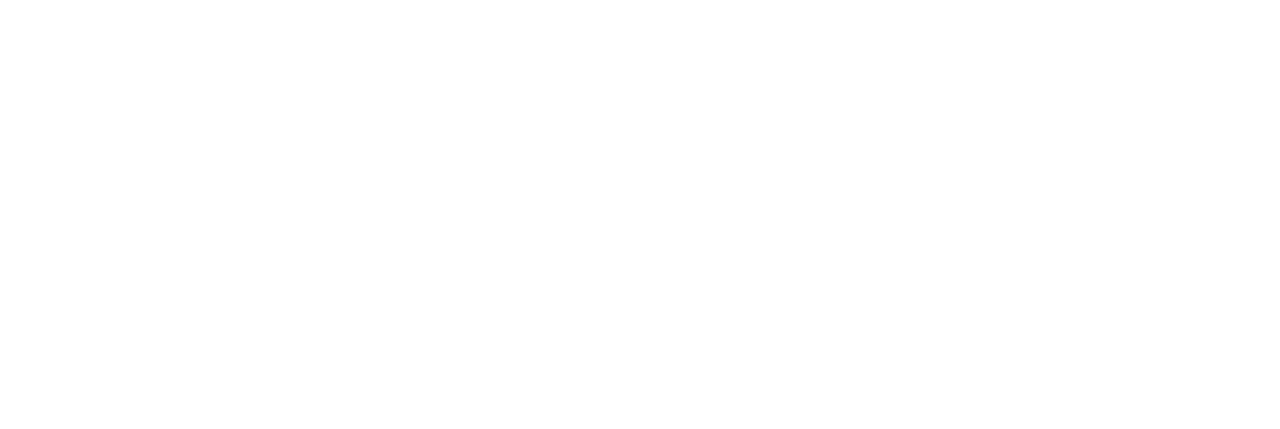
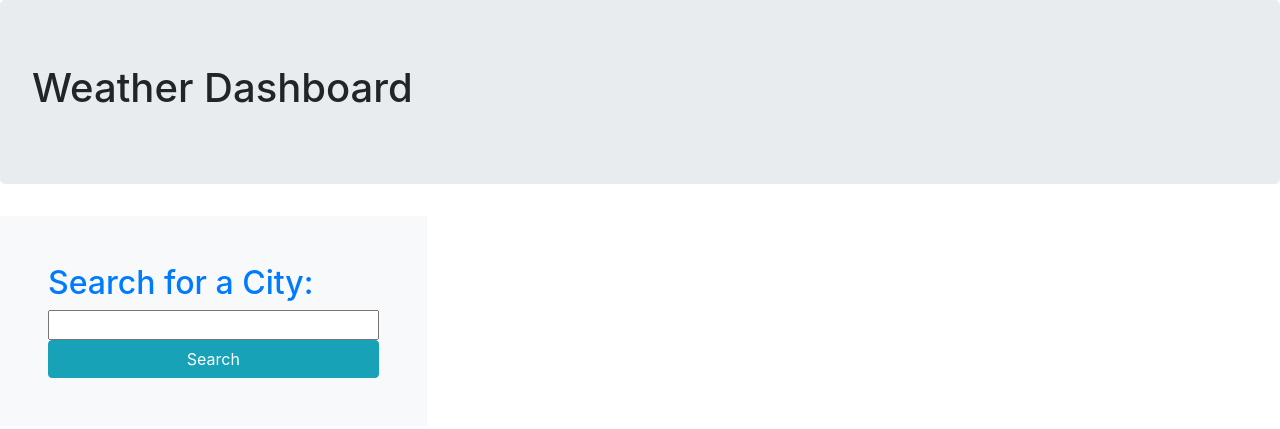
Before and after one commit to noheropage/weather-forecast, a plain HTML site: page index.html in a window 1280 px wide. Drawn offline with nearby package versions, Linux system fonts and the light colour scheme.

Commit message:
Add search bar and button on html

```diff
--- a/index.html
+++ b/index.html
@@ -1,23 +1,44 @@
 <!DOCTYPE html>
 <html lang="en">
+
 <head>
     <meta charset="UTF-8">
     <meta name="viewport" content="width=device-width, initial-scale=1.0">
     <title>Weather Dashboard</title>
-    <link rel="stylesheet" href="style.css">
+    <link rel="stylesheet" href="https://stackpath.bootstrapcdn.com/bootstrap/4.3.1/css/bootstrap.min.css" />
+    <link rel="stylesheet" href="https://use.fontawesome.com/releases/v5.8.1/css/all.css" />
+    <link rel="stylesheet" href="style.css" />
 </head>
 
 <body>
     <!-- TODO: Header that says Weather Dashboard -->
+    <header class="jumbotron align-center">
+        <h1>Weather Dashboard</h1>
+    </header>
+
 
     <!-- TODO: search bar on left hand side -->
+    <div class="col-4 flex-column align-center bg-light p-5">
+        <div class="search-area">
+            <h2 class="text-primary">Search for a City:</h2>
+            <form id="search-form" class="form w-100">
+                <input id="search-input" class="form-input w-100" type="text" placeholder="">
+                <button class="btn btn-info btn-block">Search</button>
+            </form>
+        </div>
 
-    <!-- TODO: List of previously searched cities -->
+        <!-- TODO: List of previously searched cities -->
+        <div class="search-history">
+
+        </div>
+    </div>
 
     <!-- TODO: main box that displays city name and current conditions -->
 
     <!-- TODO: 5-Day Forecast underneath that -->
 
+    <script src="https://cdnjs.cloudflare.com/ajax/libs/jquery/3.2.1/jquery.min.js"></script>
     <script src="script.js"></script>
 </body>
+
 </html>
--- a/script.js
+++ b/script.js
@@ -1,11 +1,18 @@
 
 
 // TODO: search bar that accepts name of city
+
+    // TODO: search button
 
 // TODO: Put that city name into weather API fetch
 
 // TODO: store city names in local storage and display on side
 var h = localStorage.getItem("history") || []
+localStorage.setItem("history", JSON.stringify(h))
+
+h.push("Portland")
+
+localStorage.setItem("history", JSON.stringify(h))
 
 // TODO: Display current info
 
```
